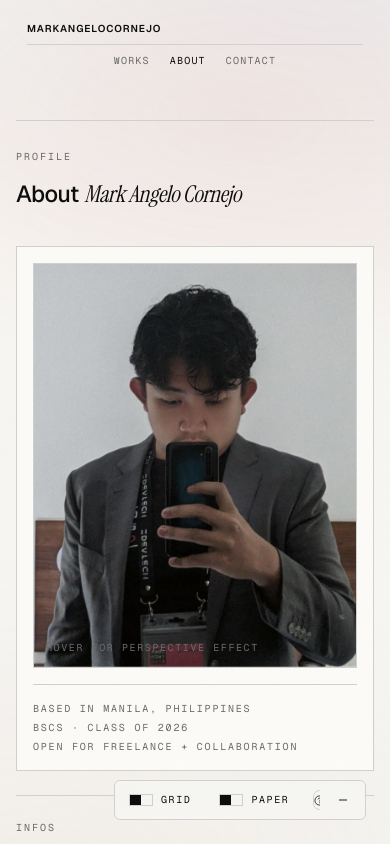
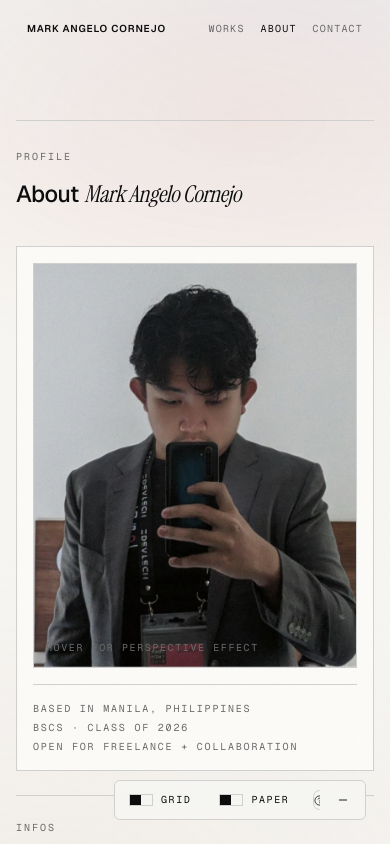
Before and after one commit to iSlowxz/creativeportfolio, a Next.js app: page /about in a window 390 px wide. Shown: the top 844 px of the page. Built offline with nearby package versions, Linux system fonts and the light colour scheme.

Commit message:
Add touch gesture support for image navigation in Works component for mobile

```diff
--- a/src/components/nav.tsx
+++ b/src/components/nav.tsx
@@ -35,6 +35,7 @@ export function Nav() {
 
   const LogoName = () => {
     const full = "MARK ANGELO CORNEJO";
+    const compact = "M";
     const [chars, setChars] = useState(full.split(""));
     const rafMapRef = useRef<Map<number, number>>(new Map());
     const CHARS = "ABCDEFGHIJKLMNOPQRSTUVWXYZ0123456789";
@@ -85,6 +86,8 @@ export function Nav() {
 
     return (
       <span data-no-scramble="true" className="font-sans font-semibold tracking-[0.08em]">
+        <span className="inline-block md:hidden">{hidden ? compact : full}</span>
+        <span className="hidden md:inline">
           {chars.map((ch, i) => (
             <span
               key={`${i}-${full[i]}`}
@@ -94,6 +97,7 @@ export function Nav() {
               {ch}
             </span>
           ))}
+        </span>
       </span>
     );
   };
@@ -107,7 +111,7 @@ export function Nav() {
         className="fixed inset-x-0 top-0 z-40 px-4 pt-3 md:px-10 md:pt-5"
       >
         <nav
-          className={`mx-auto grid max-w-[1400px] grid-cols-2 items-center rounded-md border px-2.5 py-2 md:grid-cols-3 md:px-3 md:py-2.5 transition-[background-color,border-color,backdrop-filter] duration-500 ${
+          className={`mx-auto grid max-w-[1400px] grid-cols-[auto_1fr] items-center rounded-md border px-2.5 py-2 md:grid-cols-3 md:px-3 md:py-2.5 transition-[background-color,border-color,backdrop-filter] duration-500 ${
             scrolled
               ? "hairline border-[color-mix(in_srgb,var(--rule)_70%,transparent)] bg-[color-mix(in_srgb,var(--background)_72%,transparent)] backdrop-blur-md"
               : "border-transparent bg-transparent backdrop-blur-none"
@@ -117,7 +121,7 @@ export function Nav() {
             href="/"
             data-cursor="link"
             data-no-scramble="true"
-            className="inline-flex items-baseline font-mono text-[10px] uppercase tracking-[0.1em] md:text-[11px] md:tracking-[0.12em]"
+            className="inline-flex min-w-0 items-baseline font-mono text-[10px] uppercase tracking-[0.1em] md:text-[11px] md:tracking-[0.12em]"
           >
             <LogoName />
           </Link>
@@ -152,7 +156,7 @@ export function Nav() {
             ))}
           </ul>
 
-        <div className="flex items-center justify-end gap-3 font-mono text-[10px] uppercase tracking-[0.16em] md:gap-4 md:text-[11px] md:tracking-[0.2em]">
+        <div className="hidden items-center justify-end gap-3 font-mono text-[10px] uppercase tracking-[0.16em] md:flex md:gap-4 md:text-[11px] md:tracking-[0.2em]">
             <span className="hidden items-center gap-2 md:inline-flex">
               <span className="relative flex h-2 w-2">
                 <span className="absolute inline-flex h-full w-full animate-ping rounded-full bg-[var(--foreground)] opacity-60" />
@@ -163,7 +167,7 @@ export function Nav() {
           </div>
 
           {/* mobile links */}
-          <ul className="col-span-2 mt-2 flex items-center justify-center gap-5 border-t hairline pt-2 font-mono text-[10px] uppercase tracking-[0.12em] md:hidden">
+          <ul className="flex min-w-0 items-center justify-end gap-4 font-mono text-[10px] uppercase tracking-[0.12em] md:hidden">
             {links.map(([label, href]) => (
               <li key={label}>
                 {href.startsWith("mailto:") ? (
--- a/src/components/works.tsx
+++ b/src/components/works.tsx
@@ -40,6 +40,7 @@ export function Works() {
   const [activeSlug, setActiveSlug] = useState<string | null>(null);
   const [activeImageIndex, setActiveImageIndex] = useState<number | null>(null);
   const [isMobile, setIsMobile] = useState(false);
+  const [touchStartX, setTouchStartX] = useState<number | null>(null);
   const [listHoverSlug, setListHoverSlug] = useState<string | null>(null);
   const [listPreviewPos, setListPreviewPos] = useState({ x: 0, y: 0 });
   const [listPreviewTilt, setListPreviewTilt] = useState({ rotateX: 0, rotateY: 0 });
@@ -95,9 +96,10 @@ export function Works() {
 
   useEffect(() => {
     if (activeImageIndex === null || !showViewerControls) return;
+    if (isMobile) return;
     const id = window.setTimeout(() => setShowViewerControls(false), 1200);
     return () => window.clearTimeout(id);
-  }, [activeImageIndex, showViewerControls]);
+  }, [activeImageIndex, isMobile, showViewerControls]);
 
   useEffect(() => {
     const shouldLockScroll = activeSlug !== null || activeImageIndex !== null;
@@ -147,6 +149,18 @@ export function Works() {
       rotateX: normalizedY * -3.2,
       rotateY: normalizedX * 3.8,
     });
+  };
+
+  const showPreviousImage = () => {
+    setActiveImageIndex((prev) =>
+      prev === null ? 0 : (prev - 1 + activeMediaSet.length) % activeMediaSet.length,
+    );
+  };
+
+  const showNextImage = () => {
+    setActiveImageIndex((prev) =>
+      prev === null ? 0 : (prev + 1) % activeMediaSet.length,
+    );
   };
 
   return (
@@ -528,6 +542,23 @@ export function Works() {
               onMouseMove={isMobile ? undefined : () => {
                 setShowViewerControls(true);
               }}
+              onTouchStart={(event) => {
+                setShowViewerControls(true);
+                setTouchStartX(event.touches[0]?.clientX ?? null);
+              }}
+              onTouchEnd={(event) => {
+                const endX = event.changedTouches[0]?.clientX;
+                if (touchStartX === null || endX === undefined) {
+                  setTouchStartX(null);
+                  return;
+                }
+                const deltaX = endX - touchStartX;
+                if (Math.abs(deltaX) >= 40) {
+                  if (deltaX < 0) showNextImage();
+                  else showPreviousImage();
+                }
+                setTouchStartX(null);
+              }}
             >
               <Image
                 src={activeMediaSet[activeImageIndex]}
@@ -545,13 +576,7 @@ export function Works() {
                       exit={{ opacity: 0 }}
                       transition={{ duration: 0.2 }}
                       type="button"
-                      onClick={() =>
-                        setActiveImageIndex(
-                          (prev) =>
-                            (prev === null ? 0 : prev - 1 + activeMediaSet.length) %
-                            activeMediaSet.length,
-                        )
-                      }
+                      onClick={showPreviousImage}
                       data-cursor="link"
                       className="absolute left-2 top-1/2 grid h-7 w-7 -translate-y-1/2 place-items-center border hairline rounded-none bg-[var(--background)]/78 font-mono text-[11px] uppercase tracking-[0.14em] text-[var(--foreground)] backdrop-blur-sm transition-colors duration-300 hover:text-[var(--vermilion)]"
                       aria-label="Previous image"
@@ -564,11 +589,7 @@ export function Works() {
                       exit={{ opacity: 0 }}
                       transition={{ duration: 0.2 }}
                       type="button"
-                      onClick={() =>
-                        setActiveImageIndex(
-                          (prev) => (prev === null ? 0 : (prev + 1) % activeMediaSet.length),
-                        )
-                      }
+                      onClick={showNextImage}
                       data-cursor="link"
                       className="absolute right-2 top-1/2 grid h-7 w-7 -translate-y-1/2 place-items-center border hairline rounded-none bg-[var(--background)]/78 font-mono text-[11px] uppercase tracking-[0.14em] text-[var(--foreground)] backdrop-blur-sm transition-colors duration-300 hover:text-[var(--vermilion)]"
                       aria-label="Next image"
@@ -600,7 +621,7 @@ export function Works() {
                     transition={{ duration: 0.3, ease: [0.22, 1, 0.36, 1] }}
                     className="pointer-events-none absolute bottom-2 left-1/2 -translate-x-1/2 border hairline rounded-none bg-[var(--background)]/82 px-2.5 py-1 font-mono text-[10px] uppercase tracking-[0.15em] text-[var(--foreground)] backdrop-blur-sm"
                   >
-                    Use Arrow Keys • ESC
+                    {isMobile ? "Swipe left or right" : "Use Arrow Keys • ESC"}
                   </motion.p>
                 ) : null}
               </AnimatePresence>
```
Lines whose indentation alone changed are shown as unchanged.
